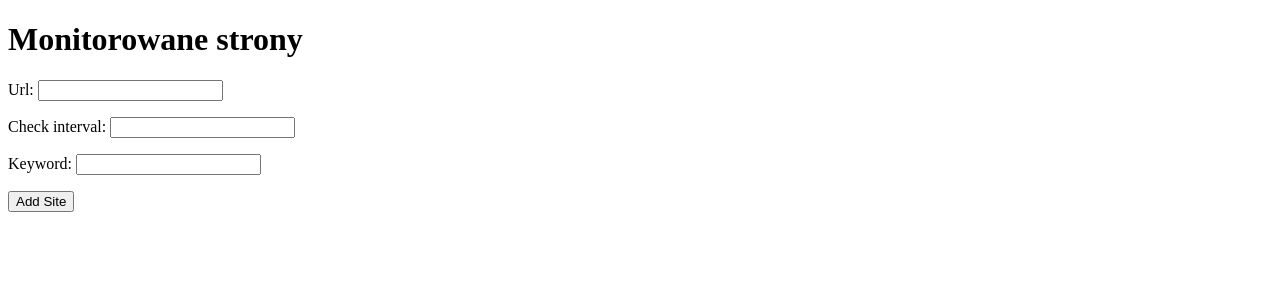
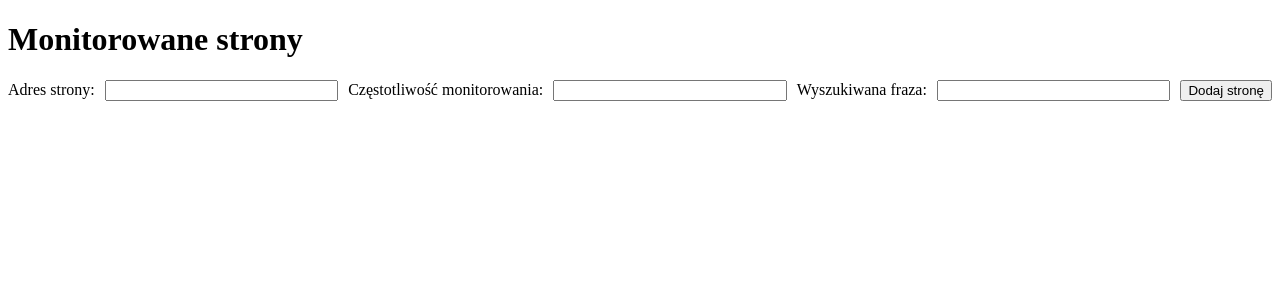
Before and after one commit to PiotrJuniorWawrzyniak/web_monitor, a Django app: page / in a window 1280 px wide. Shown: the top 300 px of the page. Run offline with Django 5.2, Linux system fonts and the light colour scheme; parts of the project's set-up code (start-up, migrations or seed data) failed here and were passed over.

Commit message:
Refactor frontend layout for site monitoring form

```diff
--- a/blog/forms.py
+++ b/blog/forms.py
@@ -1,28 +1,3 @@
-# from django import forms
-# from .models import MonitoredSite
-#
-#
-# class MonitoredSiteForm(forms.ModelForm):
-#     class Meta:
-#         model = MonitoredSite
-#         fields = ['url', 'check_interval', 'search_phrase']
-#         labels = {
-#             'url': 'URL strony',
-#             'check_interval': 'Częstotliwość sprawdzania (minuty)',
-#             'search_phrase': 'Fraza do śledzenia (opcjonalne)',
-#         }
-
-# blog/forms.py
-
-# from django import forms
-# from .models import MonitoredSite
-#
-#
-# class MonitoredSiteForm(forms.ModelForm):
-#     class Meta:
-#         model = MonitoredSite
-#         fields = ['name', 'url', 'check_interval', 'keyword']
-
 from django import forms
 from .models import MonitoredSite
 
@@ -30,4 +5,9 @@ from .models import MonitoredSite
 class MonitoredSiteForm(forms.ModelForm):
     class Meta:
         model = MonitoredSite
-        fields = ['url', 'check_interval', 'keyword']  # Zdefiniuj tylko pola, które chcesz używać
+        fields = ['url', 'check_interval', 'keyword']
+        labels = {
+            'url': 'Adres strony',
+            'check_interval': 'Częstotliwość monitorowania',
+            'keyword': 'Wyszukiwana fraza',
+        }
--- a/blog/templates/blog/index.html
+++ b/blog/templates/blog/index.html
@@ -1,36 +1,54 @@
-<!--<!DOCTYPE html>-->
-<!--<html>-->
-<!--<head>-->
-<!--    <title>WEB MONITOR</title>-->
-<!--</head>-->
-<!--<body>-->
-<!--    <h1>Monitored Pages</h1>-->
-<!--    <ul>-->
-<!--        {% for site in sites %}-->
-<!--            <li>{{ site.url }} - Check every {{ site.check_interval }} minutes</li>-->
-<!--        {% endfor %}-->
-<!--    </ul>-->
-<!--</body>-->
-<!--</html>-->
-
 <!DOCTYPE html>
 <html lang="pl">
 <head>
     <meta charset="UTF-8">
     <title>WEB MONITOR</title>
+    <style>
+        /* CSS styles for layout */
+        .form-container {
+            display: flex;
+            flex-wrap: wrap;
+            align-items: center;
+        }
+        .form-container label {
+            margin-right: 10px; /* odstęp między etykietami a polami */
+            white-space: nowrap; /* zapobiega łamaniu wierszy */
+        }
+        .form-container label:first-child {
+            flex: 0 0 auto; /* ustala szerokość etykiety na podstawie jej zawartości */
+            width: auto; /* szerokość dostosowana do zawartości */
+            margin-right: 10px; /* dodatkowy odstęp między etykietą a pierwszym polem */
+        }
+        .form-container input[type="text"],
+        .form-container input[type="url"],
+        .form-container input[type="number"],
+        .form-container select {
+            flex: 1; /* reszta przestrzeni dostępna dla pól formularza */
+            max-width: 300px; /* maksymalna szerokość pola */
+            margin-right: 10px; /* odstęp między polami */
+        }
+        .form-container button {
+            margin-left: auto; /* przycisk 'Dodaj stronę' na końcu */
+        }
+    </style>
 </head>
 <body>
     <h1>Monitorowane strony</h1>
-    <form method="post">
+    <form method="post" class="form-container">
         {% csrf_token %}
-        {{ form.as_p }}
-        <button type="submit">Add Site</button>
+        <label>Adres strony:</label>
+        {{ form.url }}
+        <label>Częstotliwość monitorowania:</label>
+        {{ form.check_interval }}
+        <label>Wyszukiwana fraza:</label>
+        {{ form.keyword }}
+        <button type="submit">Dodaj stronę</button>
     </form>
     <ul>
         {% for site in sites %}
         <li>
-            <a href="{% url 'site_detail' site.id %}">{{ site.url }}</a>
-            (Check every {{ site.check_interval }} minutes)
+            <a href="#">{{ site.url }}</a>
+            (Sprawdzanie co {{ site.check_interval }} minut)
         </li>
         {% endfor %}
     </ul>
--- a/blog/views.py
+++ b/blog/views.py
@@ -1,42 +1,3 @@
-# from django.shortcuts import render
-# from .models import MonitoredSite
-#
-#
-# def index(request):
-#     sites = MonitoredSite.objects.all()
-#     context = {'sites': sites}
-#     return render(request, 'blog/index.html', context)
-
-# from django.shortcuts import render, redirect
-# from django.urls import reverse
-# from .models import MonitoredSite
-# from .forms import MonitoredSiteForm
-#
-#
-# def home(request):
-#     sites = MonitoredSite.objects.all()
-#     if request.method == 'POST':
-#         form = MonitoredSiteForm(request.POST)
-#         if form.is_valid():
-#             form.save()
-#             return redirect(reverse('home'))
-#     else:
-#         form = MonitoredSiteForm()
-#     return render(request, 'blog/index.html', {'sites': sites, 'form': form})
-#
-#
-# def index(request):
-#     if request.method == "POST":
-#         form = MonitoredSiteForm(request.POST)
-#         if form.is_valid():
-#             form.save()
-#     else:
-#         form = MonitoredSiteForm()
-#
-#     monitored_sites = MonitoredSite.objects.all()
-#     return render(request, 'blog/index.html', {'form': form, 'monitored_sites': monitored_sites})
-
-# blog/views.py
 from django.shortcuts import render, redirect
 from django.urls import reverse
 from .models import MonitoredSite
@@ -48,7 +9,7 @@ def index(request):
         form = MonitoredSiteForm(request.POST)
         if form.is_valid():
             form.save()
-            return redirect(reverse('index'))  # Przekierowanie po zapisaniu formularza
+            return redirect(reverse('index'))
     else:
         form = MonitoredSiteForm()
 
```
Also changed, not shown: blog/models.py (+0 -49 lines).
